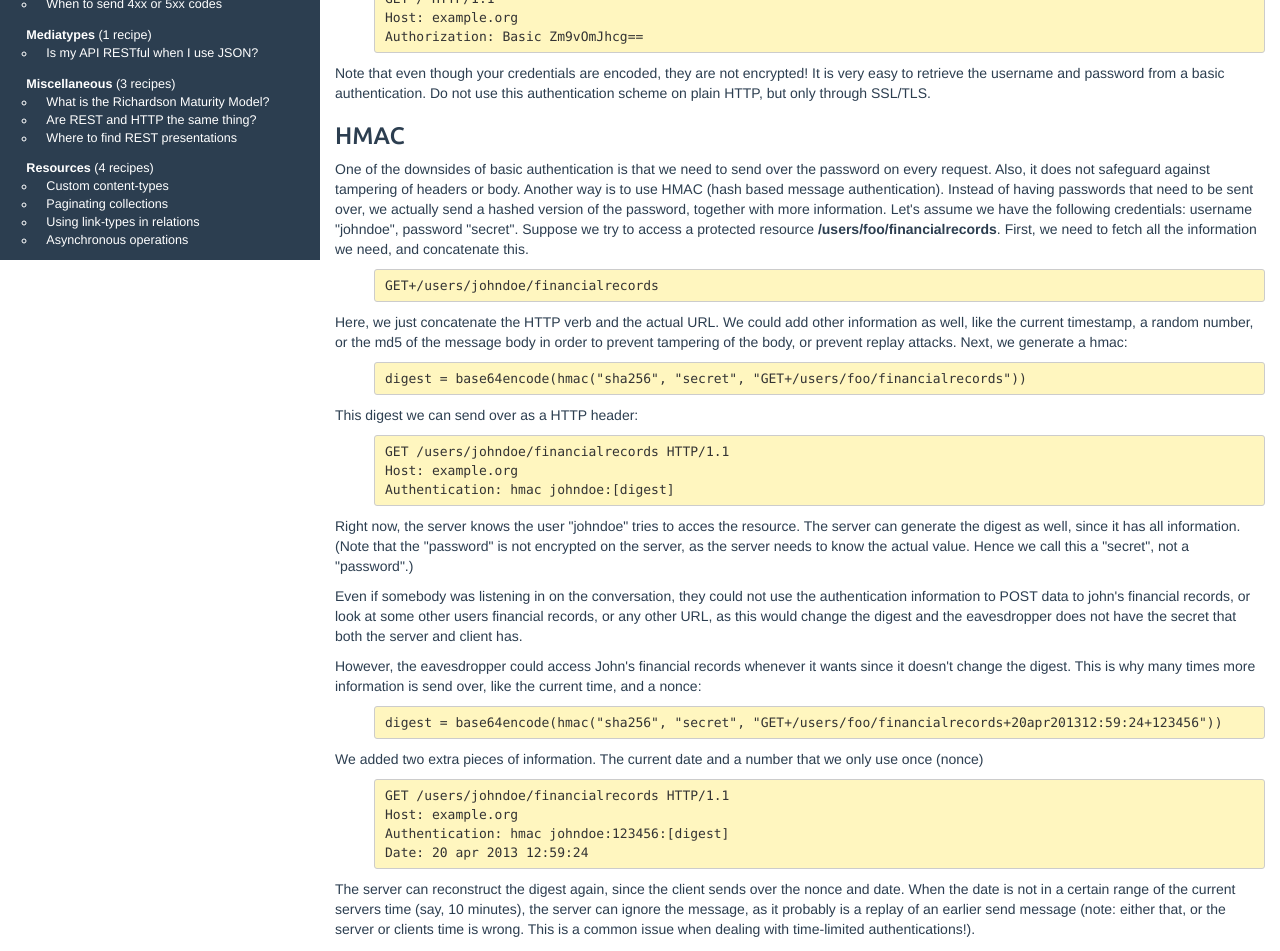
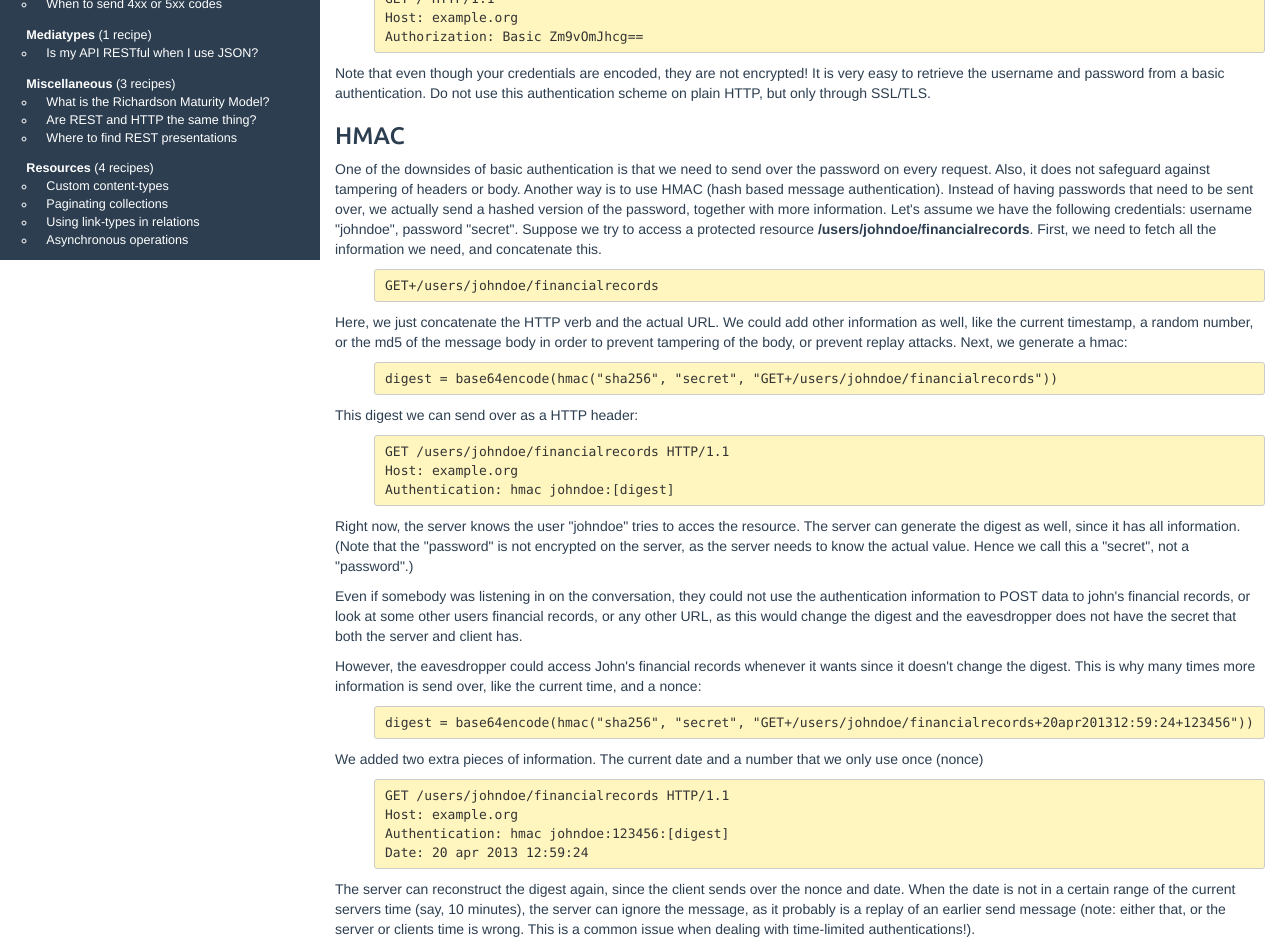
Before and after one commit to restcookbook/restcookbook, a Jekyll site: the page built from _posts/2013-04-20-loggingin.html, in a window 1280 px wide. Shown: the part 365-1316 px from the top of the page. Built offline with Jekyll 4.4.1, drawn with Linux system fonts in a browser that asks for light colours.

Commit message:
make URI consistent
previously it was switching back and forth between
    GET /users/foo/financialrecords HTTP/1.1
and
    GET /users/johndoe/financialrecords HTTP/1.1
I just picked one—hopefully I picked the right one.

```diff
--- a/_posts/2013-04-20-loggingin.html
+++ b/_posts/2013-04-20-loggingin.html
@@ -29,7 +29,7 @@ password from a basic authentication. Do not use this authentication scheme on p
     does not safeguard against tampering of headers or body. Another way is to use HMAC (hash based message authentication).
 Instead of having passwords that need to be sent over, we actually send a hashed version of the password, together with more information.
 
-Let's assume we have the following credentials: username "johndoe", password "secret". Suppose we try to access a protected resource <b>/users/foo/financialrecords</b>.
+Let's assume we have the following credentials: username "johndoe", password "secret". Suppose we try to access a protected resource <b>/users/johndoe/financialrecords</b>.
 
 First, we need to fetch all the information we need, and concatenate this.
 
@@ -42,7 +42,7 @@ GET+/users/johndoe/financialrecords
     a hmac:</p>
 
 {% highlight xml %}
-digest = base64encode(hmac("sha256", "secret", "GET+/users/foo/financialrecords"))
+digest = base64encode(hmac("sha256", "secret", "GET+/users/johndoe/financialrecords"))
 {% endhighlight %}
 
 <p>This digest we can send over as a HTTP header:</p>
@@ -69,7 +69,7 @@ However, the eavesdropper could access John's financial records whenever it want
 </p>
 
 {% highlight xml %}
-digest = base64encode(hmac("sha256", "secret", "GET+/users/foo/financialrecords+20apr201312:59:24+123456"))
+digest = base64encode(hmac("sha256", "secret", "GET+/users/johndoe/financialrecords+20apr201312:59:24+123456"))
 {% endhighlight %}
 
 <p>We added two extra pieces of information. The current date and a number that we only use once (nonce)</p>
```
